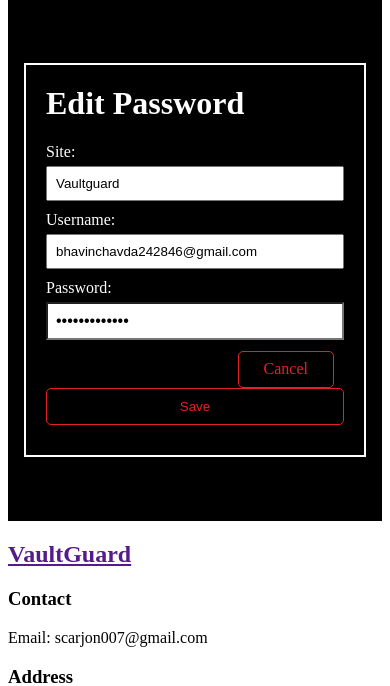
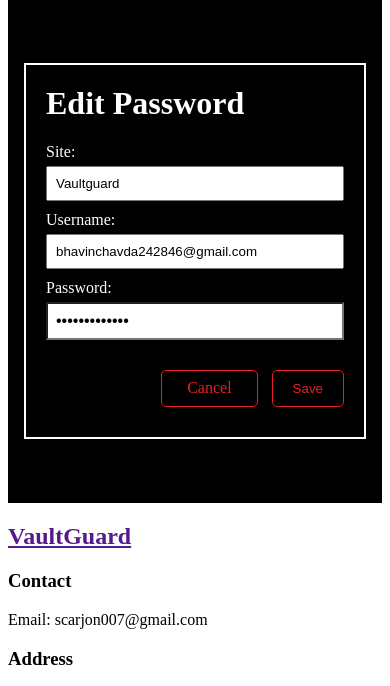
Before and after one commit to Bhavin823/VaultGuard, a Django app: page /vault/update-password/1 in a window 390 px wide. Shown: the part 105-791 px from the top of the page. Run offline with Django 5.2, Linux system fonts and the light colour scheme; data comes from the database, SQL or seed files in the repository.

Commit message:
redo some changes in css to fix design

```diff
--- a/vaultguard/static/css/password.css
+++ b/vaultguard/static/css/password.css
@@ -149,7 +149,9 @@
         padding: 15px 0px;
     }
 
-
+    .updatepwdbtn{
+        width: auto;
+    }
 }
 
 /* add password css */
```
